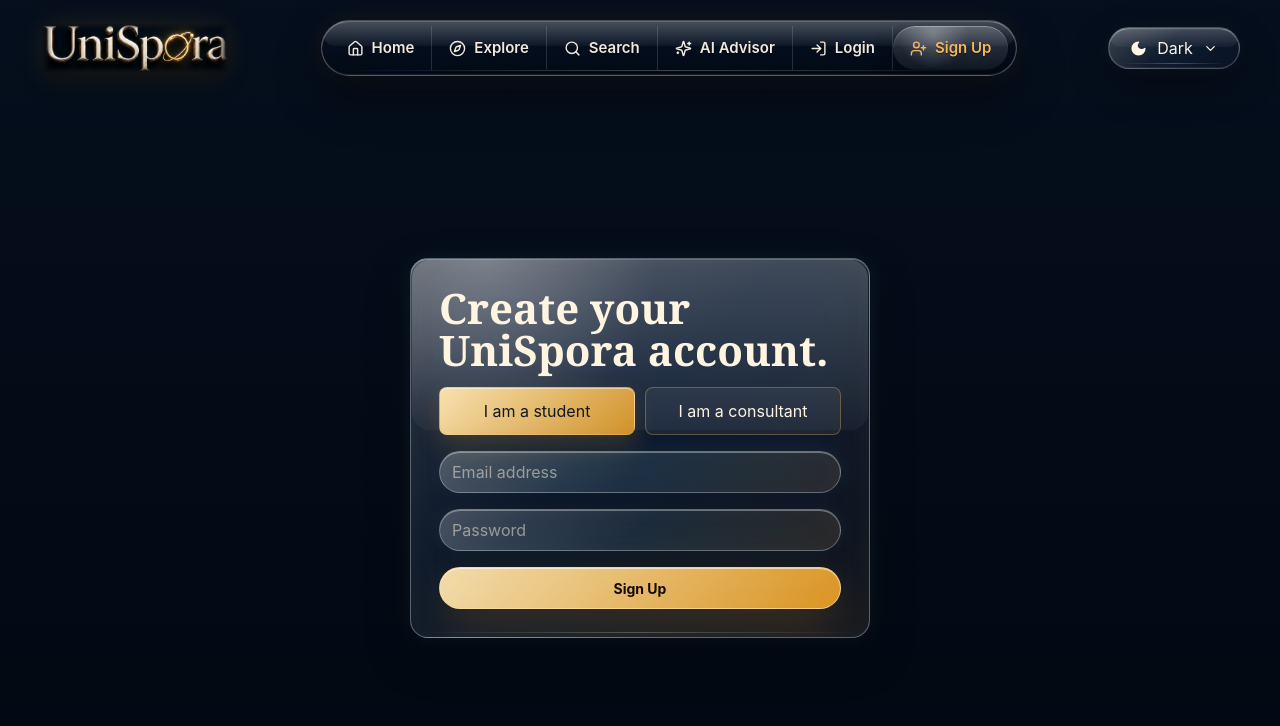
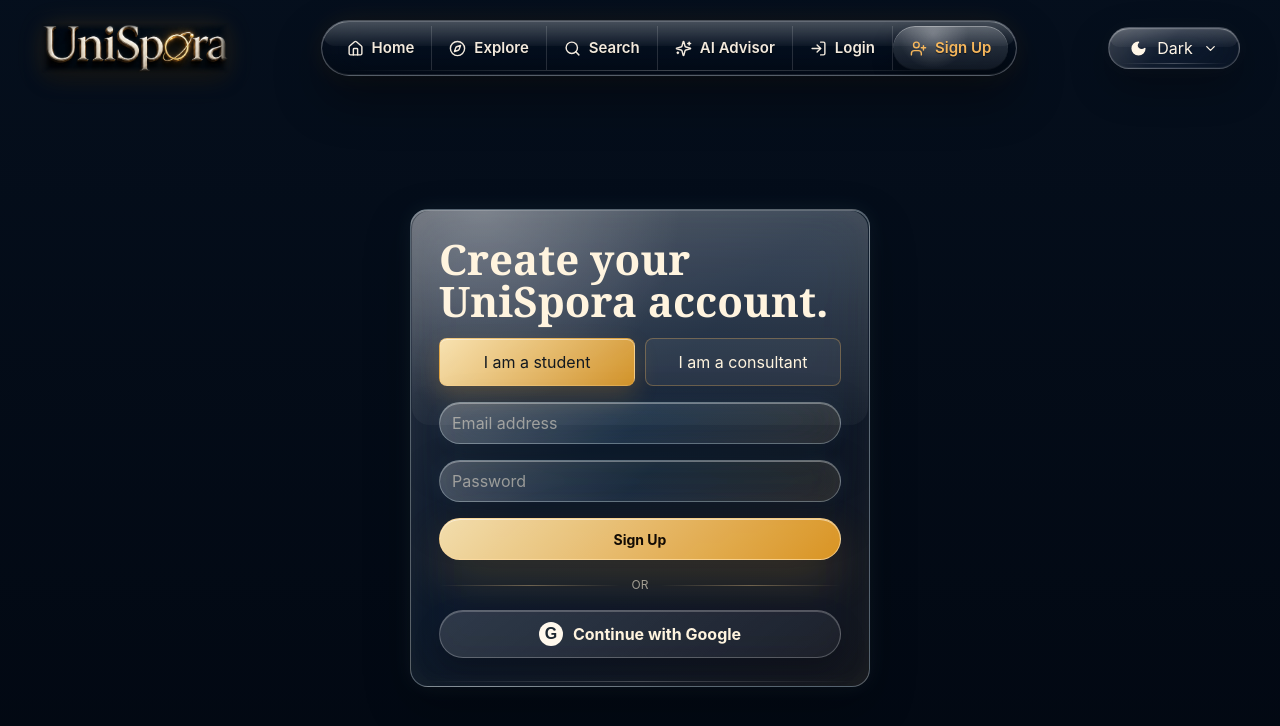
Before and after one commit to shah-ahmad/UNISPORA, a React (Vite) app: page /signup in a window 1280 px wide. Shown: the top 726 px of the page. Built offline with nearby package versions, Linux system fonts and the light colour scheme; no server answers.

Commit message:
Add email verification and Google auth

```diff
--- a/src/hooks/useAuth.tsx
+++ b/src/hooks/useAuth.tsx
@@ -1,6 +1,6 @@
 import { createContext, useContext, useEffect, useMemo, useState } from "react";
 import type { Models } from "appwrite";
-import { account, ID } from "@/lib/appwrite";
+import { account, ID, OAuthProvider } from "@/lib/appwrite";
 
 type AuthRole = "student" | "consultant";
 type UniSporaPreferences = Models.Preferences & {
@@ -12,6 +12,9 @@
   loading: boolean;
   login: (email: string, password: string) => Promise<Models.User<UniSporaPreferences>>;
   signup: (email: string, password: string, role: AuthRole) => Promise<Models.User<UniSporaPreferences>>;
+  sendVerificationEmail: () => Promise<void>;
+  verifyEmail: (userId: string, secret: string) => Promise<void>;
+  signInWithGoogle: () => void;
   logout: () => Promise<void>;
 };
 
@@ -53,9 +56,26 @@
       await account.create(ID.unique(), email, password);
       await account.createEmailPasswordSession(email, password);
       await account.updatePrefs({ role });
+      await account.createEmailVerification({ url: `${window.location.origin}/verify` });
       const currentUser = await account.get() as Models.User<UniSporaPreferences>;
       setUser(currentUser);
       return currentUser;
+    },
+    async sendVerificationEmail() {
+      await account.createEmailVerification({ url: `${window.location.origin}/verify` });
+    },
+    async verifyEmail(userId, secret) {
+      await account.updateEmailVerification({ userId, secret });
+      const currentUser = await account.get() as Models.User<UniSporaPreferences>;
+      setUser(currentUser);
+    },
+    signInWithGoogle() {
+      account.createOAuth2Session({
+        provider: OAuthProvider.Google,
+        success: `${window.location.origin}/`,
+        failure: `${window.location.origin}/login`,
+        scopes: ["email", "profile"],
+      });
     },
     async logout() {
       await account.deleteSession("current");
--- a/src/lib/appwrite.ts
+++ b/src/lib/appwrite.ts
@@ -1,4 +1,4 @@
-import { Account, Client, ID } from "appwrite";
+import { Account, Client, ID, OAuthProvider } from "appwrite";
 
 const endpoint = import.meta.env.VITE_APPWRITE_ENDPOINT ?? "https://fra.cloud.appwrite.io/v1";
 const projectId = import.meta.env.VITE_APPWRITE_PROJECT_ID ?? "6a2439e0003d1ec5dcd5";
@@ -16,4 +16,4 @@
   .setProject(projectId);
 
 export const account = new Account(appwriteClient);
-export { ID };
+export { ID, OAuthProvider };
--- a/src/routeTree.gen.ts
+++ b/src/routeTree.gen.ts
@@ -9,6 +9,7 @@
 // Additionally, you should also exclude this file from your linter and/or formatter to prevent it from being checked or modified.
 
 import { Route as rootRouteImport } from './routes/__root'
+import { Route as VerifyRouteImport } from './routes/verify'
 import { Route as SignupRouteImport } from './routes/signup'
 import { Route as LoginRouteImport } from './routes/login'
 import { Route as ExploreRouteImport } from './routes/explore'
@@ -19,6 +20,11 @@
 import { Route as DashboardConsultantRouteImport } from './routes/dashboard.consultant'
 import { Route as ConsultantsConsultantIdRouteImport } from './routes/consultants.$consultantId'
 
+const VerifyRoute = VerifyRouteImport.update({
+  id: '/verify',
+  path: '/verify',
+  getParentRoute: () => rootRouteImport,
+} as any)
 const SignupRoute = SignupRouteImport.update({
   id: '/signup',
   path: '/signup',
@@ -71,6 +77,7 @@
   '/explore': typeof ExploreRoute
   '/login': typeof LoginRoute
   '/signup': typeof SignupRoute
+  '/verify': typeof VerifyRoute
   '/consultants/$consultantId': typeof ConsultantsConsultantIdRoute
   '/dashboard/consultant': typeof DashboardConsultantRoute
   '/dashboard/student': typeof DashboardStudentRoute
@@ -82,6 +89,7 @@
   '/explore': typeof ExploreRoute
   '/login': typeof LoginRoute
   '/signup': typeof SignupRoute
+  '/verify': typeof VerifyRoute
   '/consultants/$consultantId': typeof ConsultantsConsultantIdRoute
   '/dashboard/consultant': typeof DashboardConsultantRoute
   '/dashboard/student': typeof DashboardStudentRoute
@@ -94,6 +102,7 @@
   '/explore': typeof ExploreRoute
   '/login': typeof LoginRoute
   '/signup': typeof SignupRoute
+  '/verify': typeof VerifyRoute
   '/consultants/$consultantId': typeof ConsultantsConsultantIdRoute
   '/dashboard/consultant': typeof DashboardConsultantRoute
   '/dashboard/student': typeof DashboardStudentRoute
@@ -107,6 +116,7 @@
     | '/explore'
     | '/login'
     | '/signup'
+    | '/verify'
     | '/consultants/$consultantId'
     | '/dashboard/consultant'
     | '/dashboard/student'
@@ -118,6 +128,7 @@
     | '/explore'
     | '/login'
     | '/signup'
+    | '/verify'
     | '/consultants/$consultantId'
     | '/dashboard/consultant'
     | '/dashboard/student'
@@ -129,6 +140,7 @@
     | '/explore'
     | '/login'
     | '/signup'
+    | '/verify'
     | '/consultants/$consultantId'
     | '/dashboard/consultant'
     | '/dashboard/student'
@@ -141,6 +153,7 @@
   ExploreRoute: typeof ExploreRoute
   LoginRoute: typeof LoginRoute
   SignupRoute: typeof SignupRoute
+  VerifyRoute: typeof VerifyRoute
   ConsultantsConsultantIdRoute: typeof ConsultantsConsultantIdRoute
   DashboardConsultantRoute: typeof DashboardConsultantRoute
   DashboardStudentRoute: typeof DashboardStudentRoute
@@ -149,6 +162,13 @@
 
 declare module '@tanstack/react-router' {
   interface FileRoutesByPath {
+    '/verify': {
+      id: '/verify'
+      path: '/verify'
+      fullPath: '/verify'
+      preLoaderRoute: typeof VerifyRouteImport
+      parentRoute: typeof rootRouteImport
+    }
     '/signup': {
       id: '/signup'
       path: '/signup'
@@ -221,6 +241,7 @@
   ExploreRoute: ExploreRoute,
   LoginRoute: LoginRoute,
   SignupRoute: SignupRoute,
+  VerifyRoute: VerifyRoute,
   ConsultantsConsultantIdRoute: ConsultantsConsultantIdRoute,
   DashboardConsultantRoute: DashboardConsultantRoute,
   DashboardStudentRoute: DashboardStudentRoute,
--- a/src/routes/login.tsx
+++ b/src/routes/login.tsx
@@ -31,7 +31,7 @@
   onSuccess?: () => void;
 }) {
   const navigate = useNavigate();
-  const { login, signup: createAccount } = useAuth();
+  const { login, signup: createAccount, signInWithGoogle } = useAuth();
   const [role, setRole] = useState<AuthRole>("student");
   const [email, setEmail] = useState("");
   const [password, setPassword] = useState("");
@@ -49,9 +49,14 @@
 
     setSubmitting(true);
     try {
-      const user = signup
-        ? await createAccount(email.trim(), password, role)
-        : await login(email.trim(), password);
+      if (signup) {
+        await createAccount(email.trim(), password, role);
+        setPassword("");
+        setMessage("Account created. We sent a verification email to your inbox.");
+        return;
+      }
+
+      const user = await login(email.trim(), password);
       const destination = user.prefs?.role === "consultant" ? "/dashboard/consultant" : "/dashboard/student";
       onSuccess?.();
       await navigate({ to: destination });
@@ -76,6 +81,11 @@
         <input className="lux-input" placeholder="Password" value={password} onChange={(event) => setPassword(event.target.value)} autoComplete={signup ? "new-password" : "current-password"} type="password" minLength={8} />
         {message ? <p className="auth-message">{message}</p> : null}
         <button className="panel-action primary justify-center" type="submit" disabled={submitting}>{submitting ? "Please wait..." : action}</button>
+        <div className="auth-divider"><span>or</span></div>
+        <button className="google-auth-button" type="button" onClick={signInWithGoogle}>
+          <span>G</span>
+          Continue with Google
+        </button>
       </form>
     </div>
   );
--- /dev/null
+++ b/src/routes/verify.tsx
@@ -0,0 +1,54 @@
+import { createFileRoute, Link } from "@tanstack/react-router";
+import { useEffect, useRef, useState } from "react";
+import { AppShell } from "@/components/layout/AppShell";
+import { useAuth } from "@/hooks/useAuth";
+
+export const Route = createFileRoute("/verify")({
+  component: VerifyEmail,
+});
+
+function VerifyEmail() {
+  const { verifyEmail } = useAuth();
+  const verificationStarted = useRef(false);
+  const [status, setStatus] = useState<"checking" | "success" | "error">("checking");
+  const [message, setMessage] = useState("Verifying your email...");
+
+  useEffect(() => {
+    if (verificationStarted.current) return;
+    verificationStarted.current = true;
+
+    const params = new URLSearchParams(window.location.search);
+    const userId = params.get("userId");
+    const secret = params.get("secret");
+
+    if (!userId || !secret) {
+      setStatus("error");
+      setMessage("This verification link is missing the required details.");
+      return;
+    }
+
+    verifyEmail(userId, secret)
+      .then(() => {
+        setStatus("success");
+        setMessage("Your email has been verified. You can continue using UniSpora.");
+      })
+      .catch((error) => {
+        setStatus("error");
+        setMessage(error instanceof Error ? error.message : "We could not verify this email link.");
+      });
+  }, [verifyEmail]);
+
+  return (
+    <AppShell>
+      <section className="auth-wrap">
+        <div className="auth-card verify-card">
+          <h1>{status === "success" ? "Email verified." : status === "error" ? "Verification failed." : "Checking email."}</h1>
+          <p className="auth-message">{message}</p>
+          <Link className="panel-action primary justify-center" to="/">
+            Back to UniSpora
+          </Link>
+        </div>
+      </section>
+    </AppShell>
+  );
+}
--- a/src/styles.css
+++ b/src/styles.css
@@ -1049,6 +1049,50 @@
   line-height: 1.45;
 }
 
+.auth-divider {
+  display: flex;
+  align-items: center;
+  gap: 12px;
+  color: rgba(255, 244, 223, 0.58);
+  font-size: 12px;
+  text-transform: uppercase;
+}
+
+.auth-divider::before,
+.auth-divider::after {
+  content: "";
+  height: 1px;
+  flex: 1;
+  background: linear-gradient(90deg, transparent, rgba(255, 212, 147, 0.36), transparent);
+}
+
+.google-auth-button {
+  display: inline-flex;
+  min-height: 48px;
+  align-items: center;
+  justify-content: center;
+  gap: 10px;
+  border: 1px solid rgba(255, 255, 255, 0.24);
+  border-radius: 999px;
+  color: #fff4df;
+  font-weight: 700;
+  background: linear-gradient(145deg, rgba(255, 255, 255, 0.14), rgba(255, 255, 255, 0.045));
+  box-shadow: inset 0 1px 0 rgba(255, 255, 255, 0.22), 0 12px 26px rgba(0, 0, 0, 0.22);
+  cursor: pointer;
+}
+
+.google-auth-button span {
+  display: inline-grid;
+  width: 24px;
+  height: 24px;
+  place-items: center;
+  border-radius: 50%;
+  color: #1b2630;
+  background: #fff8ec;
+  font-family: Arial, sans-serif;
+  font-weight: 800;
+}
+
 .panel-action:disabled,
 .icon-send:disabled {
   cursor: not-allowed;
```
